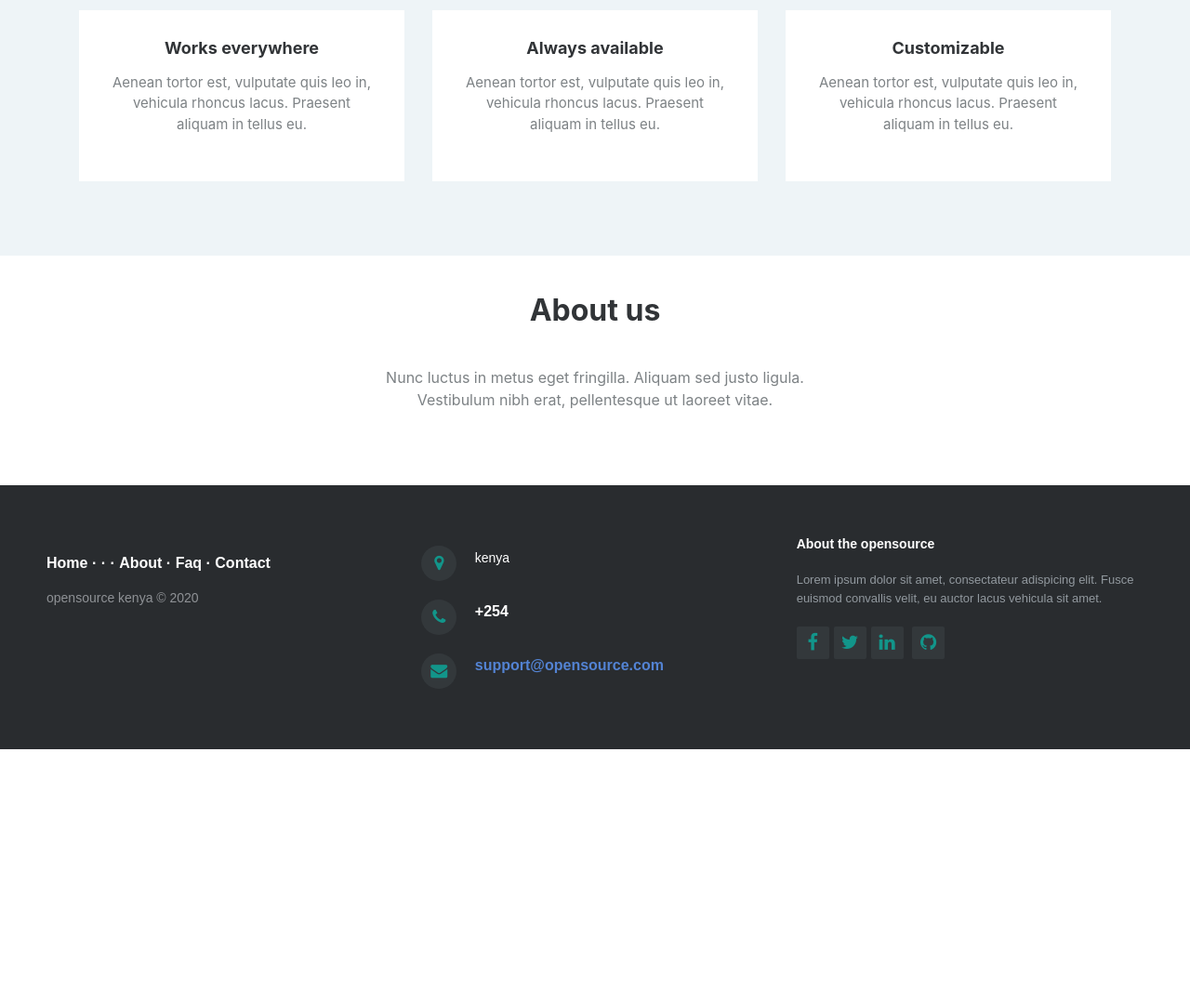
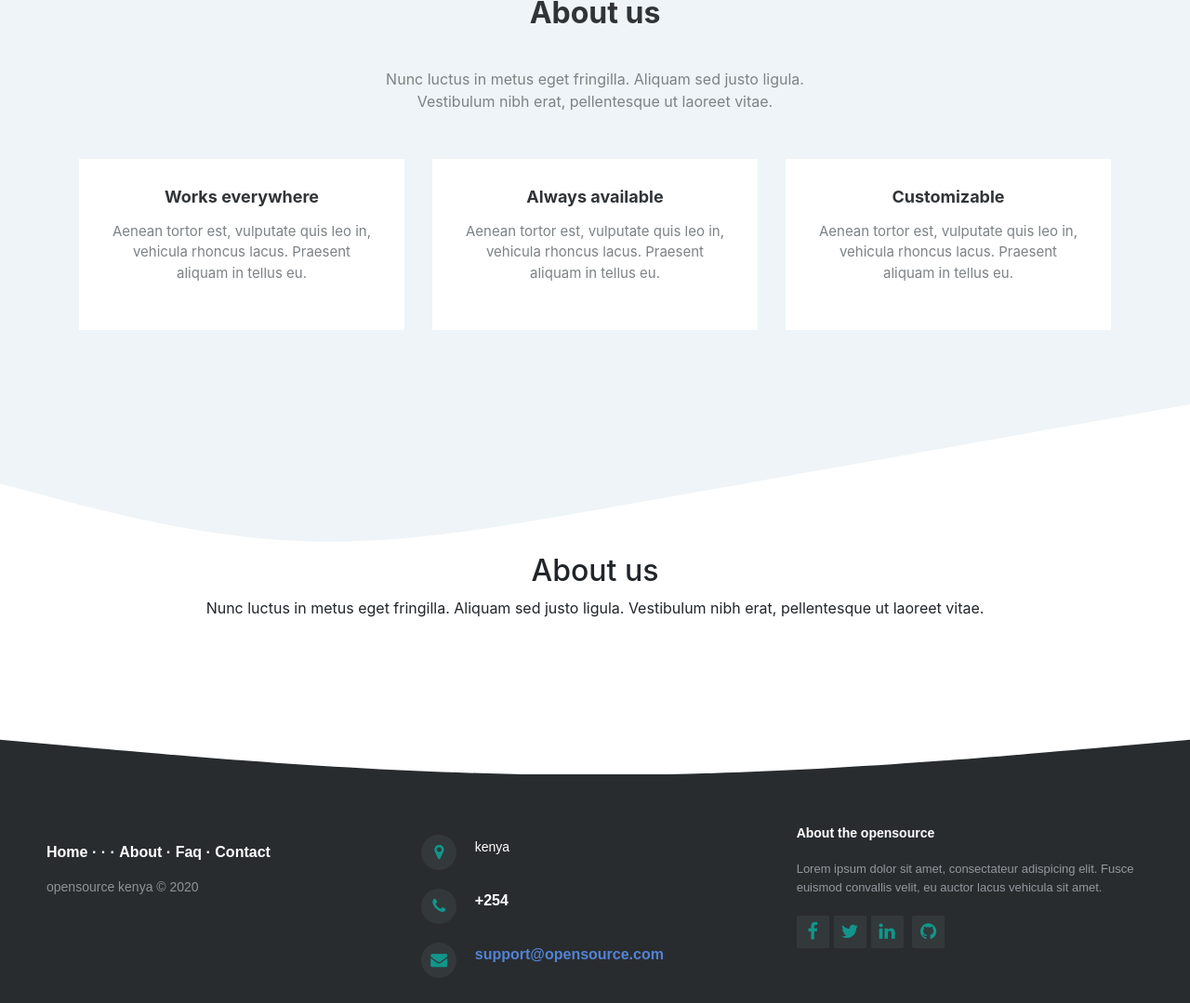
Before and after one commit to opensource254/website-proposal, a plain HTML site: page index.html in a window 1280 px wide. Shown: the part 205-1284 px from the top of the page at 93% size. Before the commit the page ends 1011 px from the top, so only its background shows below. Drawn offline with nearby package versions, Linux system fonts and the light colour scheme.

Commit message:
changed margin top

```diff
--- a/assets/css/styles.css
+++ b/assets/css/styles.css
@@ -227,7 +227,7 @@ footer {
     text-align: left;
     font: 700 16px sans-serif;
     padding: 55px 50px;
-    margin-top: 80px;
+    margin-top: 0px;
     bottom: 0;
     color: #fff
 }
--- a/index.html
+++ b/index.html
@@ -29,12 +29,16 @@
                     </ul><span class="navbar-text actions"> <a class="btn btn-light text-truncate shadow-sm pulse animated infinite action-button" role="button" href="#" style="filter: saturate(116%);">join us</a></span></div>
             </div>
         </nav>
+        <svg xmlns="http://www.w3.org/2000/svg" viewBox="0 0 1440 180"><path fill="#eef4f7" fill-opacity="1" d="M0,96L60,112C120,128,240,160,360,165.3C480,171,600,149,720,128C840,107,960,85,1080,64C1200,43,1320,21,1380,10.7L1440,0L1440,320L1380,320C1320,320,1200,320,1080,320C960,320,840,320,720,320C600,320,480,320,360,320C240,320,120,320,60,320L0,320Z"></path></svg>
+
     </div>
     <!-- End: Navigation with Button -->
     <!-- Start: Features Boxed -->
+
     <div class="features-boxed">
         <div class="container">
             <!-- Start: Intro -->
+
             <div class="intro">
                 <h2 class="text-center">About us</h2>
                 <p class="text-center">Nunc luctus in metus eget fringilla. Aliquam sed justo ligula. Vestibulum nibh erat, pellentesque ut laoreet vitae.</p>
@@ -66,8 +70,7 @@
     </div>
     <!-- End: Features Boxed -->
     <!-- Start: Features Boxed -->
-    <div class="features-boxed" style="background-color: rgb(255,255,255);">
-        <div class="container" style="background-color: #ffffff;">
+    <svg xmlns="http://www.w3.org/2000/svg" viewBox="0 0 1440 180"><path fill="#eef4f7" fill-opacity="100" d="M0,96L60,112C120,128,240,160,360,165.3C480,171,600,149,720,128C840,107,960,85,1080,64C1200,43,1320,21,1380,10.7L1440,0L1440,0L1380,0C1320,0,1200,0,1080,0C960,0,840,0,720,0C600,0,480,0,360,0C240,0,120,0,60,0L0,0Z"></path></svg>        <div class="container" style="background-color: #ffffff;">
             <!-- Start: Intro -->
             <div class="intro">
                 <h2 class="text-center">About us</h2>
@@ -78,7 +81,8 @@
     </div>
     <!-- End: Features Boxed -->
     <!-- Start: Pretty Footer -->
-    <footer>
+    <svg xmlns="http://www.w3.org/2000/svg" viewBox="0 0 1440 170"><path fill="#292c2f" fill-opacity="1" d="M0,128L120,138.7C240,149,480,171,720,170.7C960,171,1200,149,1320,138.7L1440,128L1440,320L1320,320C1200,320,960,320,720,320C480,320,240,320,120,320L0,320Z"></path></svg>    <footer>
+
         <div class="row">
             <div class="col-sm-6 col-md-4 footer-navigation">
                 <h3></h3>
```
Also changed, not shown: assets/css/styles.min.css.
